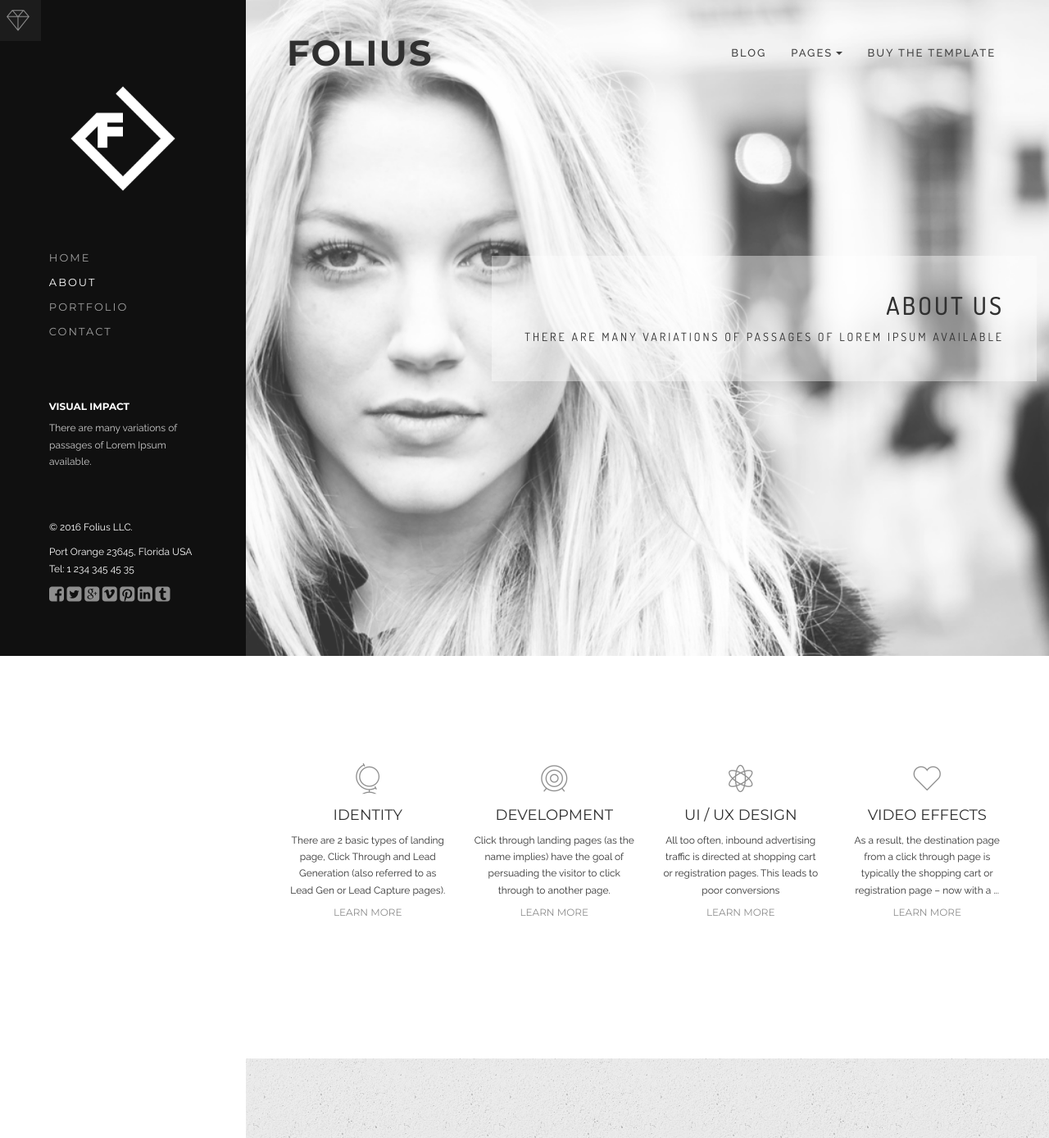
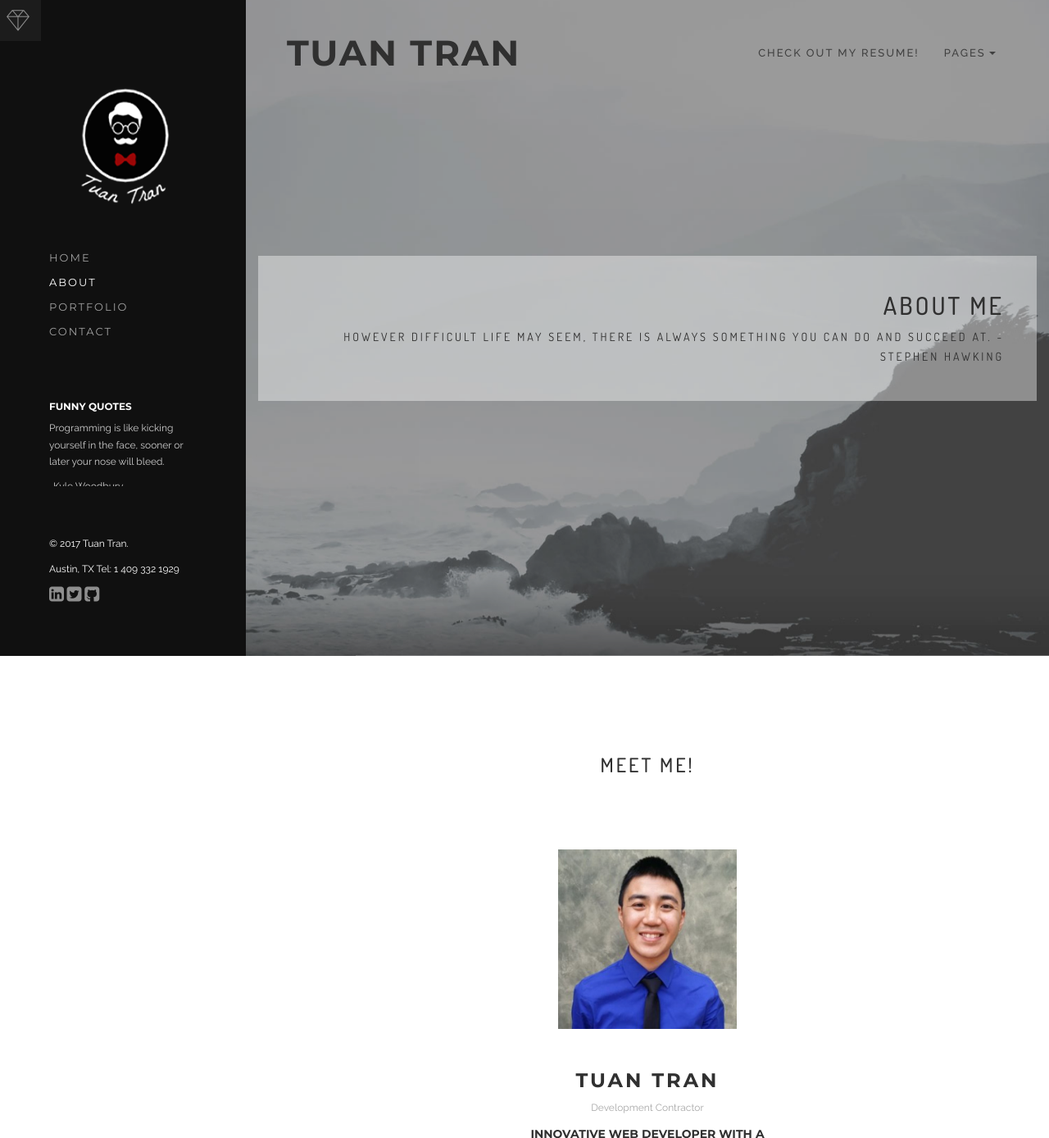
Before and after one commit to tuanqtran/portfolio-v3, a PHP site: page /about.html in a window 1280 px wide. Shown: the top 1388 px of the page at 82% size. Run offline with PHP 8.4, Linux system fonts and the light colour scheme; some libraries are stand-ins or nearby versions.

Commit message:
Add new images/icons/about

```diff
--- a/about.html
+++ b/about.html
@@ -49,7 +49,7 @@
       <ul class="sidebar-nav">
          <li class="e-divider-4"></li>
          <li class="sidebar-brand">
-            <a href="#"><img src="assets/custom/images/logo01.png" width="180" alt="logo"></a>
+            <a href="#"><img src="assets/custom/images/t-logo.png" width="180" alt="logo"></a>
          </li>
          <li class="e-divider-4"></li>
          <li><a href="index.html">Home</a></li>
@@ -61,31 +61,28 @@
       </ul>
       <div class="e-divider-4"></div>
       <div class="side-widget">
-         <h6 class="font-accident-one-bold e-uppercase">Visual Impact</h6>
-         <p class="small">
-            There are many variations of passages of Lorem Ipsum available.
+         <h6 class="font-accident-one-bold e-uppercase">Funny Quotes</h6>
+         <p class="small" id="chosen-quotes">
+         </p>
+         <p class="small" id="chosen-artist">
          </p>
       </div>
-      <div class="side-widget">
+<!--       <div class="side-widget">
          <h6 class="font-accident-one-bold e-uppercase">Subscribe to news</h6>
          <input>
-      </div>
+      </div> -->
       <div class="bottom-widget">
          <p class="small">
-            © 2016 Folius LLC.
+            © 2017 Tuan Tran.
          </p>
          <p class="small">
-            Port Orange 23645, Florida USA
-            Tel: 1 234 345 45 35
+            Austin, TX
+            Tel: 1 409 332 1929
          </p>
          <div>
-            <a href="#!"><i class="fa fa-facebook-square" aria-hidden="true"></i></a>
-            <a href="#!"><i class="fa fa-twitter-square" aria-hidden="true"></i></a>
-            <a href="#!"><i class="fa fa-google-plus-square" aria-hidden="true"></i></a>
-            <a href="#!"><i class="fa fa-vimeo-square" aria-hidden="true"></i></a>
-            <a href="#!"><i class="fa fa-pinterest-square" aria-hidden="true"></i></a>
-            <a href="#!"><i class="fa fa-linkedin-square" aria-hidden="true"></i></a>
-            <a href="#!"><i class="fa fa-tumblr-square" aria-hidden="true"></i></a>
+            <a href="https://www.linkedin.com/in/tranqtuan"><i class="fa fa-linkedin-square" aria-hidden="true"></i></a>
+            <a href="https://twitter.com/Tuan_QTran"><i class="fa fa-twitter-square" aria-hidden="true"></i></a>
+            <a href="https://github.com/tuanqtran"><i class="fa fa-github-square" aria-hidden="true"></i></a>
          </div>
       </div>
    </div>
@@ -100,7 +97,7 @@
                <div class="container-fluid padding-side-50">
                   <!-- Brand and toggle get grouped for better mobile display -->
                   <div class="navbar-header">
-                     <h1><a href="index.html">Folius</a></h1>
+                     <h1><a href="index.html">Tuan Tran</a></h1>
                      <button type="button" class="navbar-toggle" data-toggle="collapse" data-target=".navbar-ex1-collapse">
                         <span class="sr-only">Toggle navigation</span>
                         <span class="icon-bar"></span>
@@ -111,15 +108,17 @@
                   <!-- Collect the nav links, forms, and other content for toggling -->
                   <nav class="collapse navbar-collapse navbar-ex1-collapse">
                      <ul class="nav navbar-nav navbar-right">
-                        <li><a href="blog-list.html">Blog</a></li>
+                        <li><a href="https://drive.google.com/file/d/0BzUWGNf-Rb9fN1ZwVWpxc2VKYkU/view">Check out my Resume!</a></li>
                         <li class="dropdown">
                            <a class="dropdown-toggle" data-toggle="dropdown">Pages <b class="caret"></b></a>
                            <ul class="dropdown-menu">
-                              <li><a href="portfolio-item.html">Portfolio Item</a></li>
-                              <li><a href="blogpost.html">Blog Post</a></li>
+                              <li><a href="index.html">Home</a></li>
+                              <li><a href="about.html">About</a></li>
+                              <li><a href="portfolio.html">Portfolio</a></li>
+                              <li><a href="contact.html">Contact</a></li>
+                              <!-- <li><a href="blogpost.html">Blog Post</a></li> -->
                            </ul>
                         </li>
-                        <li><a href="https://wrapbootstrap.com/theme/folius-portfolio-template-WB0674NL1?ref=neuethemes">Buy The Template</a></li>
                      </ul>
                   </nav><!-- /.navbar-collapse -->
                </div>
@@ -138,9 +137,10 @@
                <div class="row text-right">
                   <div class="col-md-12">
                      <div class="hero-text">
-                        <h2 class="font-accident-two-normal">About Us</h2>
+                        <h2 class="font-accident-two-normal">About Me</h2>
                         <p class="font-accident-two-normal e-uppercase letter-spacing-03">
-                           There are many variations of passages of Lorem Ipsum available
+                           However difficult life may seem, there is always something you can do and succeed at.
+                           -Stephen Hawking
                         </p>
                      </div>
                   </div>
@@ -150,7 +150,7 @@
          <!-- /Hero Image -->
 
          <!-- Services Block -->
-         <section id="services" class="e-block-regular e-block-centered services-block">
+<!--          <section id="services" class="e-block-regular e-block-centered services-block">
             <div class="container-fluid padding-side-50">
 
                <div class="row">
@@ -196,11 +196,11 @@
                   </div>
                </div>
             </div>
-         </section>
+         </section> -->
          <!-- /Services Block -->
 
          <!-- Goal block -->
-         <section id="goal" class="e-block-short">
+<!--          <section id="goal" class="e-block-short">
             <div class="layer"></div>
             <div class="container-fluid padding-side-50">
                <div class="row">
@@ -228,11 +228,11 @@
                   </div>
                </div>
             </div>
-         </section>
+         </section> -->
          <!-- /Goal block -->
 
          <!-- Counts Block -->
-         <section id="counts" class="e-block-regular">
+<!--          <section id="counts" class="e-block-regular">
             <div class="container-fluid padding-side-50">
                <div class="count-container row">
                   <div class="col-md-12 e-divider-dynamic"></div>
@@ -271,11 +271,11 @@
                   </div>
                </div>
             </div>
-         </section>
+         </section> -->
          <!-- /Counts Block -->
 
          <!-- Promo -->
-         <section id="promo" class="e-block-regular e-block-skin bg-color01">
+<!--          <section id="promo" class="e-block-regular e-block-skin bg-color01">
             <div class="container-fluid">
                <div class="row">
                   <div class="col-sm-6"></div>
@@ -287,7 +287,7 @@
                   </div>
                </div>
             </div>
-         </section>
+         </section> -->
          <!-- /Promo -->
 
          <!-- Colleagues -->
@@ -295,30 +295,30 @@
             <div class="container-fluid padding-side-50">
 
                <div class="text-center">
-                  <h3 class="font-accident-two-normal e-uppercase">Our Magic Team</h3>
+                  <h3 class="font-accident-two-normal e-uppercase">Meet Me!</h3>
                   <div class="e-divider-8"></div>
                </div>
 
                <div class="row">
-                  <div class="col-md-3 col-xs-6 text-center">
+                  <div class="col-md-4 col-md-offset-4 col-xs-4 col-xs-offset-4 text-center">
                      <div class="e-width-80 e-centered collegaues">
-                        <img src="assets/custom/images/userpic02.jpg" alt="Rachel James Johnes" class="img-responsive author-userpic">
+                        <img src="assets/custom/images/pic.jpg" alt="Tuan Tran" class="img-responsive author-userpic">
                         <div class="e-divider-3"></div>
-                        <p class="font-accident-one-bold e-uppercase">Udo Stein</p>
-                        <p class="small color04">Creative Director</p>
+                        <h3 class="font-accident-one-bold e-uppercase">Tuan Tran</h3>
+                        <p class="small color04">Development Contractor</p>
+                        <!-- <div class="e-divider-dynamic"></div> -->
+                     </div>
+                  </div>
+                  <div class="clearfix"></div>
+                  <div class="col-md-6 col-md-offset-3 col-xs-6 col-xs-offset-3 text-center">
+                     <div class="e-width-80 e-centered collegaues">
+                        <!-- <img src="assets/custom/images/userpic03.jpg" alt="Rachel James Johnes" class="img-responsive author-userpic"> -->
+                        <!-- <div class="e-divider-3"></div> -->
+                        <p class="font-accident-one-bold e-uppercase">Innovative web developer with a diverse experience in game and website design and development. Proactively troubleshoot problems and develop project outcomes utilizing a strong background in electrical engineering. Excel at writing and analyzing code for algorithms and bugs. Effectively work as a team and independently to plan and implement projects to meet expectations and deadlines.</p>
                         <div class="e-divider-dynamic"></div>
                      </div>
                   </div>
-                  <div class="col-md-3 col-xs-6 text-center">
-                     <div class="e-width-80 e-centered collegaues">
-                        <img src="assets/custom/images/userpic03.jpg" alt="Rachel James Johnes" class="img-responsive author-userpic">
-                        <div class="e-divider-3"></div>
-                        <p class="font-accident-one-bold e-uppercase">James Quinn</p>
-                        <p class="small color04">CEO</p>
-                        <div class="e-divider-dynamic"></div>
-                     </div>
-                  </div>
-                  <div class="col-md-3 col-xs-6 text-center">
+<!--                   <div class="col-md-3 col-xs-6 text-center">
                      <div class="e-width-80 e-centered collegaues">
                         <img src="assets/custom/images/userpic04.jpg" alt="Rachel James Johnes" class="img-responsive author-userpic">
                         <div class="e-divider-3"></div>
@@ -335,14 +335,14 @@
                         <p class="small color04">Head of UI/UX</p>
                         <div class="e-divider-dynamic"></div>
                      </div>
-                  </div>
+                  </div> -->
                </div>
             </div>
          </section>
          <!-- /Colleagues -->
 
          <!-- Clients -->
-         <section id="clients" class="e-block-short bg-color01">
+<!--          <section id="clients" class="e-block-short bg-color01">
             <div class="container-fluid text-center padding-side-50">
                <div class="row partners">
                   <div class="col-xs-4 col-sm-1"><img src="assets/custom/images/clients/partners_01.png" class="img-responsive e-centered" alt="x"></div>
@@ -359,10 +359,16 @@
                   <div class="col-xs-4 col-sm-1"><img src="assets/custom/images/clients/partners_12.png" class="img-responsive e-centered" alt="x"></div>
                </div>
             </div>
-         </section>
+         </section> -->
          <!-- /Clients -->
 
-
+         <!-- Google Map -->
+         <section class="e-block-null">
+            <div id="gm-panel">
+               <div id="google-map" class="bigmap"></div>
+            </div>
+         </section>
+         <!-- /Google Map -->
       </div>
       <!-- /Content Sections -->
 
@@ -389,6 +395,8 @@
 <script src="assets/vendor/mfp/js/jquery.magnific-popup.min.js" type="text/javascript"></script>
 <script src="assets/vendor/owl-carousel/owl.carousel.min.js" type="text/javascript"></script>
 
+<script src="https://maps.google.com/maps/api/js?sensor=false" type="text/javascript"></script>
+
 <script type="text/javascript" src="assets/vendor/rs-plugin/js/jquery.themepunch.tools.min.js?rev=5.0"></script>
 <script type="text/javascript" src="assets/vendor/rs-plugin/js/jquery.themepunch.revolution.min.js?rev=5.0"></script>
 <script type="text/javascript" src="assets/vendor/rs-plugin/js/extensions/revolution.extension.slideanims.min.js"></script>
@@ -402,6 +410,8 @@
 
 <!-- Custom scripts -->
 <script src="assets/custom/js/script.js" type="text/javascript"></script>
+<script src="assets/custom/js/quote.js" type="text/javascript"></script>
+
 
 </body>
 </html>
--- a/assets/custom/css/style.css
+++ b/assets/custom/css/style.css
@@ -606,7 +606,8 @@
     height: 100%; }
 
 #about-hero-image::before {
-  background: url("../images/backgrounds/06.jpg") no-repeat center center;
+  /*background: url("../images/backgrounds/06.jpg") no-repeat center center;*/
+  background: url("../images/rs-images/intro-bg.jpg") no-repeat center center;
   background-size: cover; }
 #about-hero-image .layer {
   background-color: rgba(255, 255, 255, 0.2); }
```
Also changed, not shown: contact.html (+6 -4 lines), cosmos-hangman.html (+6 -4 lines), emoji-arcade.html (+6 -4 lines), hots.html (+6 -4 lines), index.html (+7 -5 lines), meetup-maps.html (+6 -4 lines), portfolio-item.html (+5 -3 lines), portfolio.html (+6 -4 lines), assets/custom/images/pic.jpg (added), assets/custom/images/rs-images/intro-bg2.jpg (added), assets/custom/images/t-logo.png (added), assets/custom/images/t-logo2.png (added), favicon.ico.
